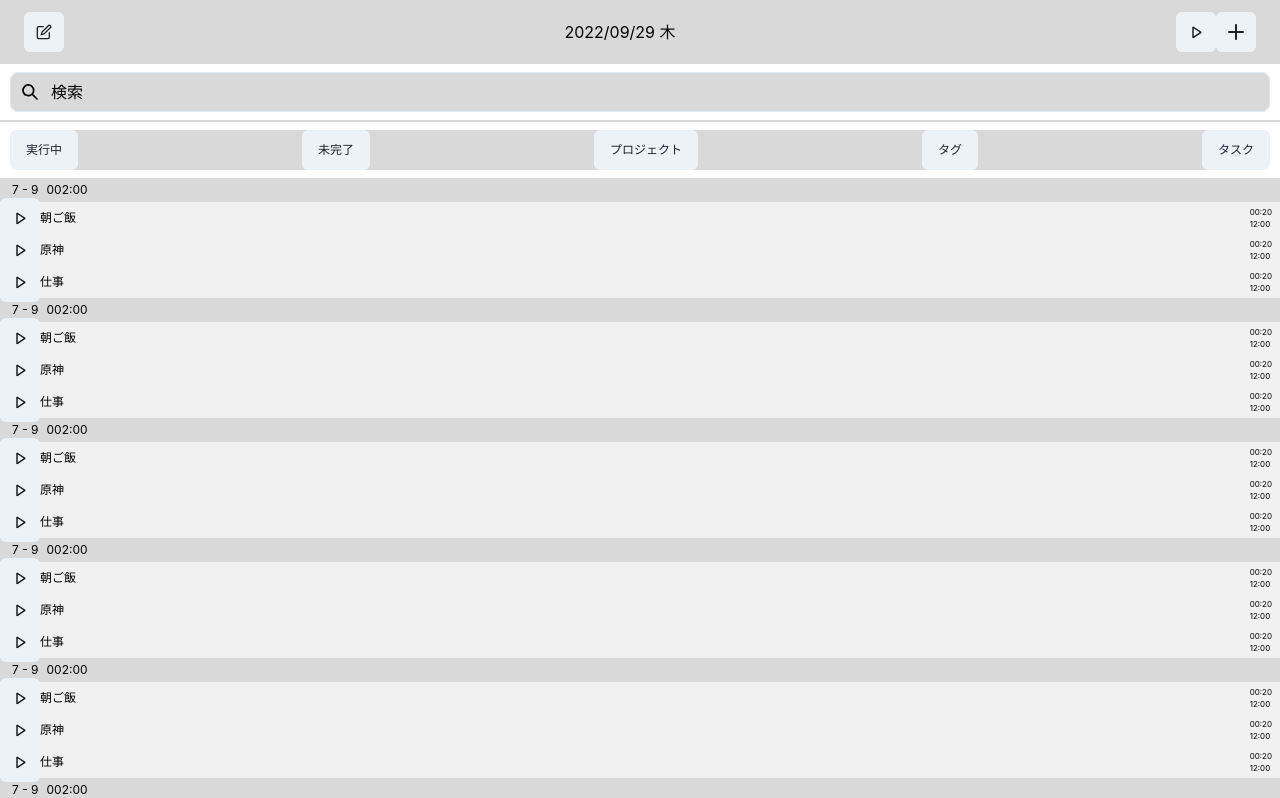
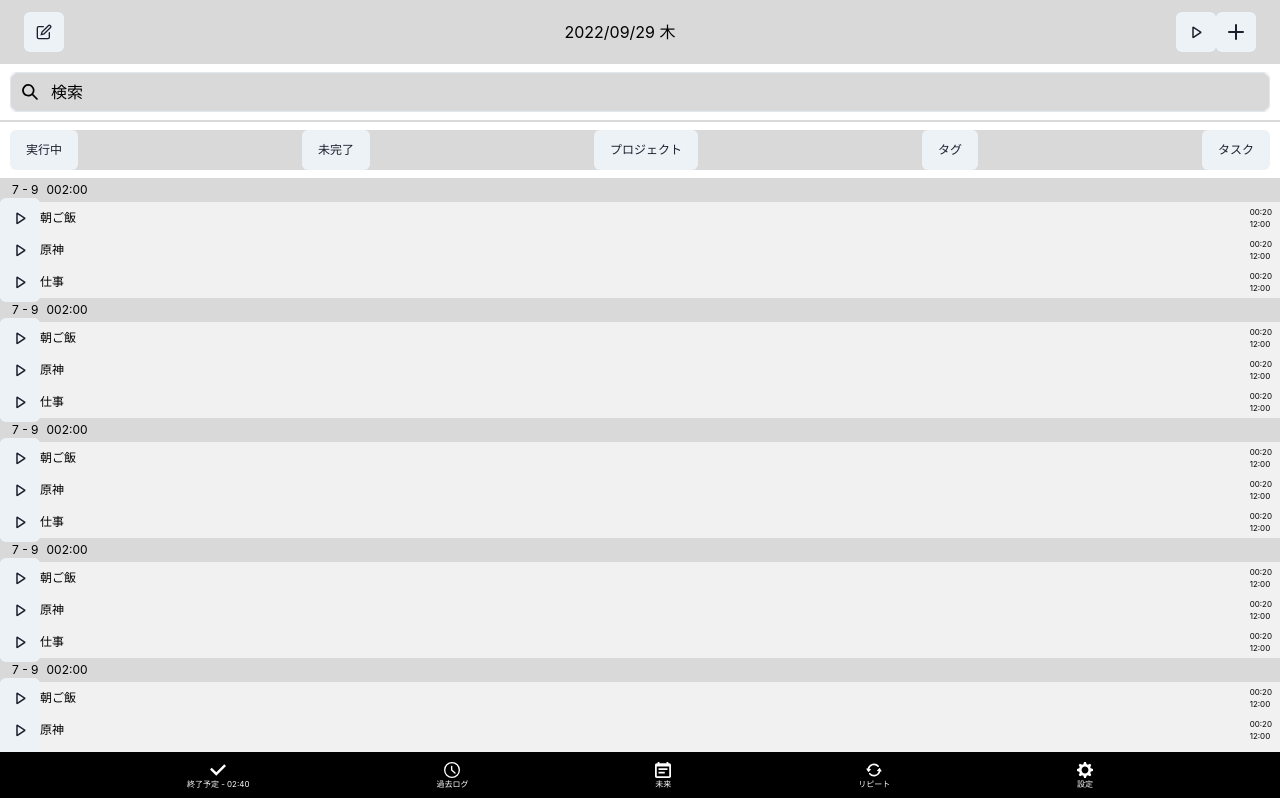
Before and after one commit to fumontr/task-fast, a Next.js app in the folder app/: page / in a window 1280 px wide. Shown: the top 798 px of the page. Built offline with nearby package versions, Linux system fonts and the light colour scheme.

Commit message:
:sparkles: add footer

```diff
--- /dev/null
+++ b/app/src/components/Footer.tsx
@@ -0,0 +1,45 @@
+import { Flex, Text } from '@chakra-ui/react'
+import {
+  CalendarIcon,
+  CheckIcon,
+  RepeatIcon,
+  SettingsIcon,
+  TimeIcon,
+} from '@chakra-ui/icons'
+
+export const TaskFastFooter = () => {
+  const fontSize = '8px'
+  return (
+    <Flex
+      justifyContent="space-evenly"
+      bg="black"
+      color="white"
+      position="sticky"
+      bottom={0}
+      zIndex={'sticky'}
+      overflow="hidden"
+      h="48px"
+    >
+      <Flex direction="column" justifyContent="center" alignItems="center">
+        <CheckIcon w={4} h={4} />
+        <Text fontSize={fontSize}>終了予定 - 02:40 </Text>
+      </Flex>
+      <Flex direction="column" justifyContent="center" alignItems="center">
+        <TimeIcon w={4} h={4} />
+        <Text fontSize={fontSize}>過去ログ</Text>
+      </Flex>
+      <Flex direction="column" justifyContent="center" alignItems="center">
+        <CalendarIcon w={4} h={4} />
+        <Text fontSize={fontSize}>未来</Text>
+      </Flex>
+      <Flex direction="column" justifyContent="center" alignItems="center">
+        <RepeatIcon w={4} h={4} />
+        <Text fontSize={fontSize}>リピート</Text>
+      </Flex>
+      <Flex direction="column" justifyContent="center" alignItems="center">
+        <SettingsIcon w={4} h={4} />
+        <Text fontSize={fontSize}>設定</Text>
+      </Flex>
+    </Flex>
+  )
+}
```
